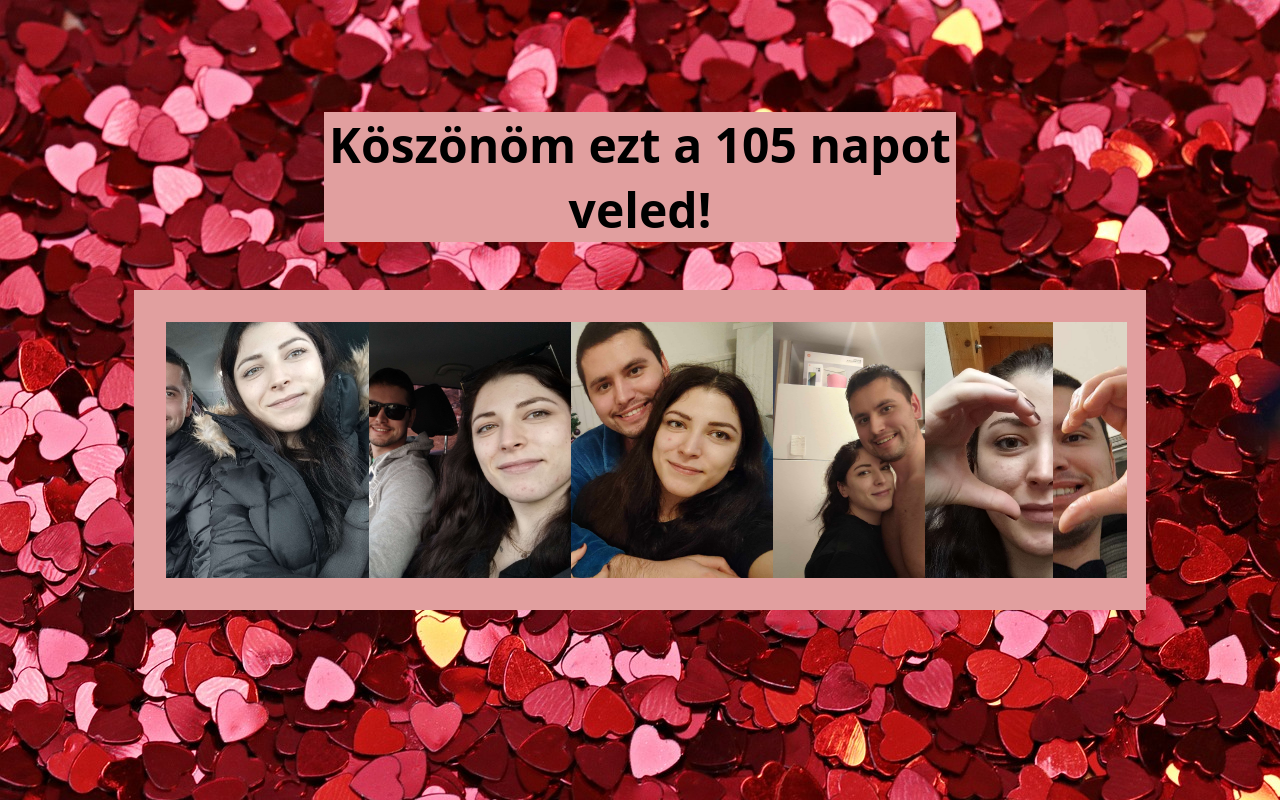
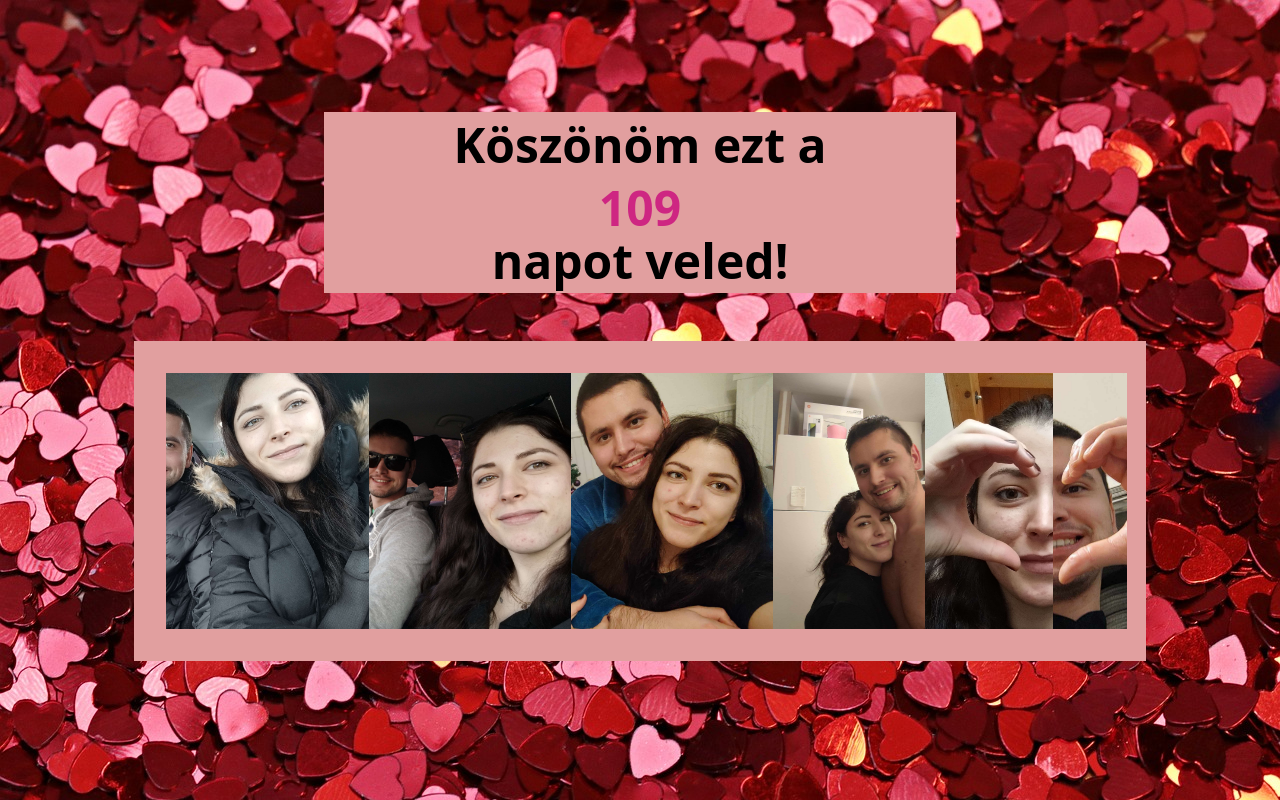
Before and after one commit to NoraTailor/valentinesday, a plain HTML site: page index.html in a window 1280 px wide. Both pictures are taken after a click on the button "IGEN". Drawn offline with Linux system fonts and the light colour scheme.

Commit message:
days counter indeed

```diff
--- a/fc.js
+++ b/fc.js
@@ -2,9 +2,20 @@ var ys = document.getElementById('yes');
 var no = document.getElementById('no');
 var yesContainer = document.querySelector('.container');
 var body = document.querySelector('body');
+var datum = document.querySelector('p');
 
 if (ys) {
 	ys.addEventListener('click', saidYes);
+	countFrom = 'Oct 26, 2023 12:00:00';
+
+	var now = new Date();
+	var countFrom = new Date(countFrom);
+	var timeDifference = now - countFrom;
+	var secondsInADay = 60 * 60 * 1000 * 24;
+	var days = Math.floor(
+		(timeDifference / secondsInADay) * 1
+	);
+	datum.innerText = days;
 }
 
 if (no) {
--- a/index.html
+++ b/index.html
@@ -14,7 +14,11 @@
 			<button id="no">Nem</button>
 		</div>
 		<div class="container">
-			<h2>Köszönöm ezt a 105 napot veled!</h2>
+			<h2>
+				Köszönöm ezt a
+				<p></p>
+				napot veled!
+			</h2>
 			<div id="wrapper">
 				<div class="box" id="one"></div>
 				<div class="box" id="two"></div>
--- a/style.css
+++ b/style.css
@@ -4,6 +4,11 @@ body {
 	color: red;
 	text-align: center;
 	height: 80vh;
+}
+p {
+	margin-top: -0.1rem;
+	margin-bottom: -0.8rem;
+	color: rgb(206, 38, 130);
 }
 
 .question-container {
```
